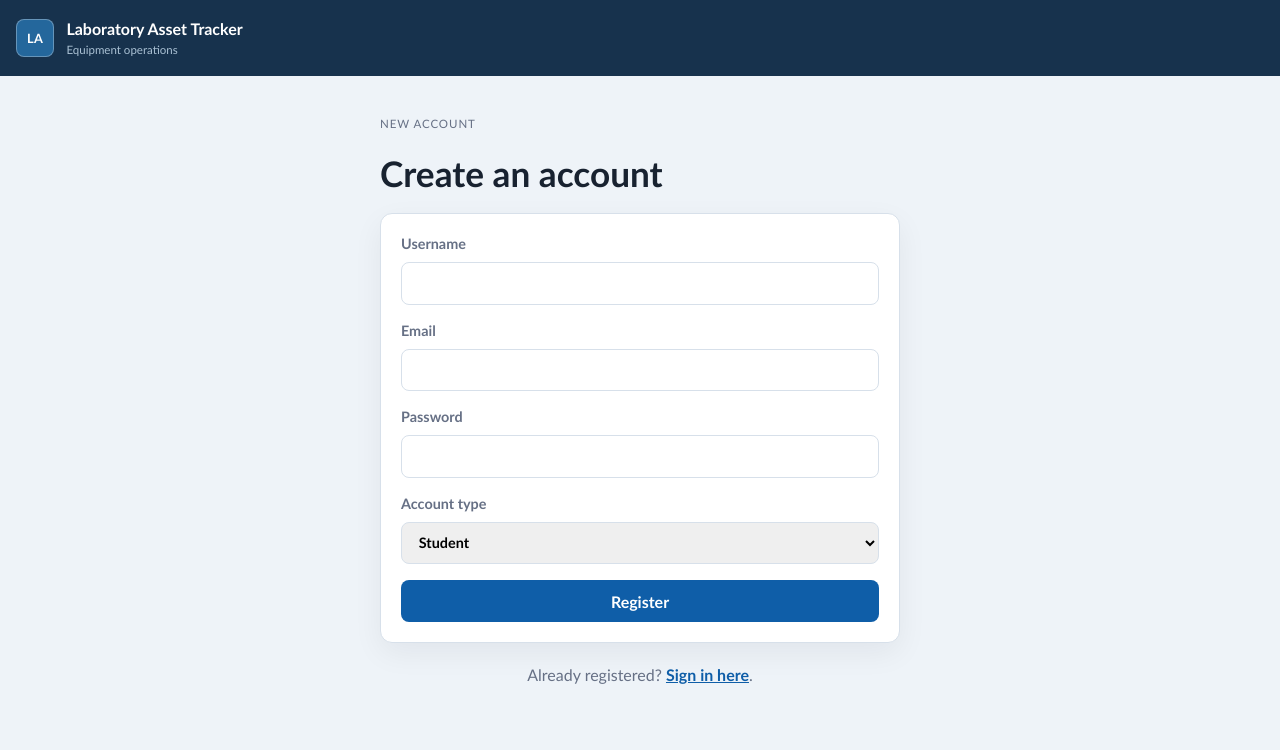
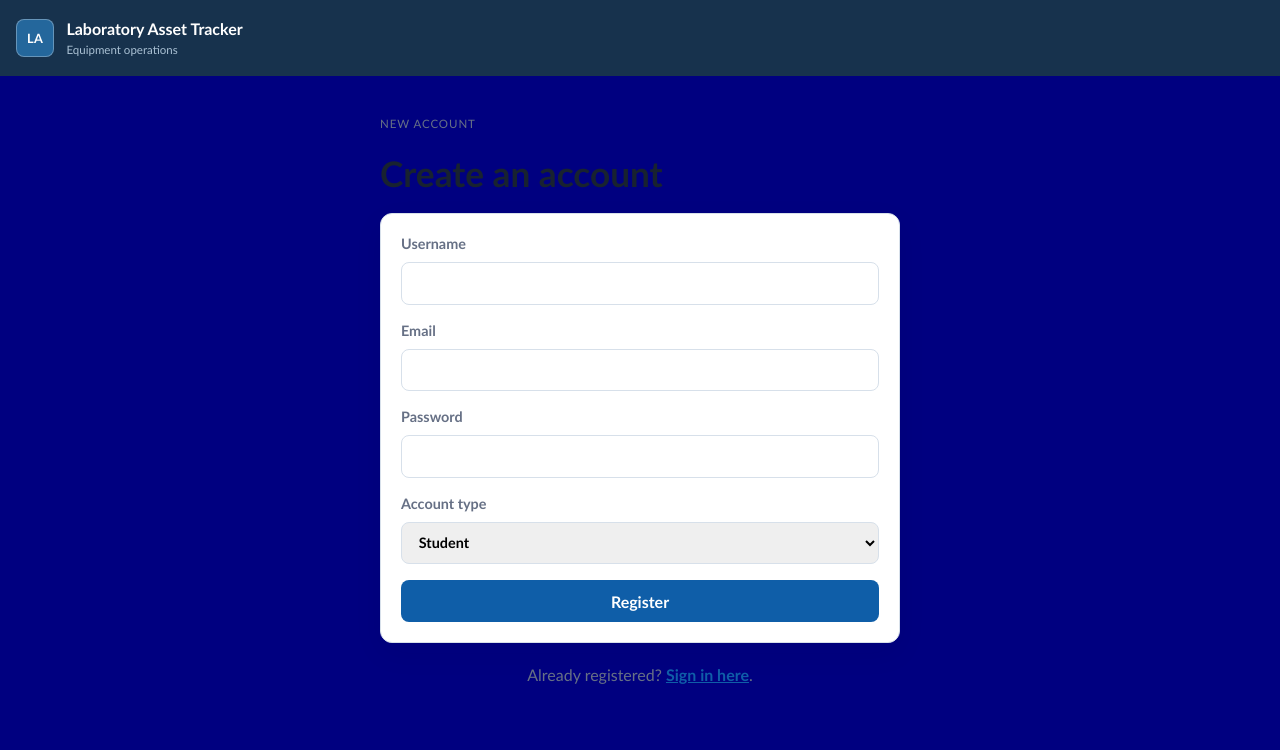
Before and after one commit to ririxd/Lab-Act-last, a Flask app: page /register in a window 1280 px wide. Shown: the top 750 px of the page. Run offline with Flask 3, Linux system fonts and the light colour scheme.

Commit message:
push changes to main

```diff
--- a/static/css/styles.css
+++ b/static/css/styles.css
@@ -12,6 +12,8 @@
   --shadow: 0 10px 30px rgba(16, 24, 40, 0.06);
 }
 
+
+
 * { box-sizing: border-box; }
 body {
   margin: 0;
@@ -19,6 +21,7 @@ body {
   background: var(--bg);
   color: var(--ink);
   line-height: 1.45;
+  background-color: #000080
 }
 
 .topbar {
```
